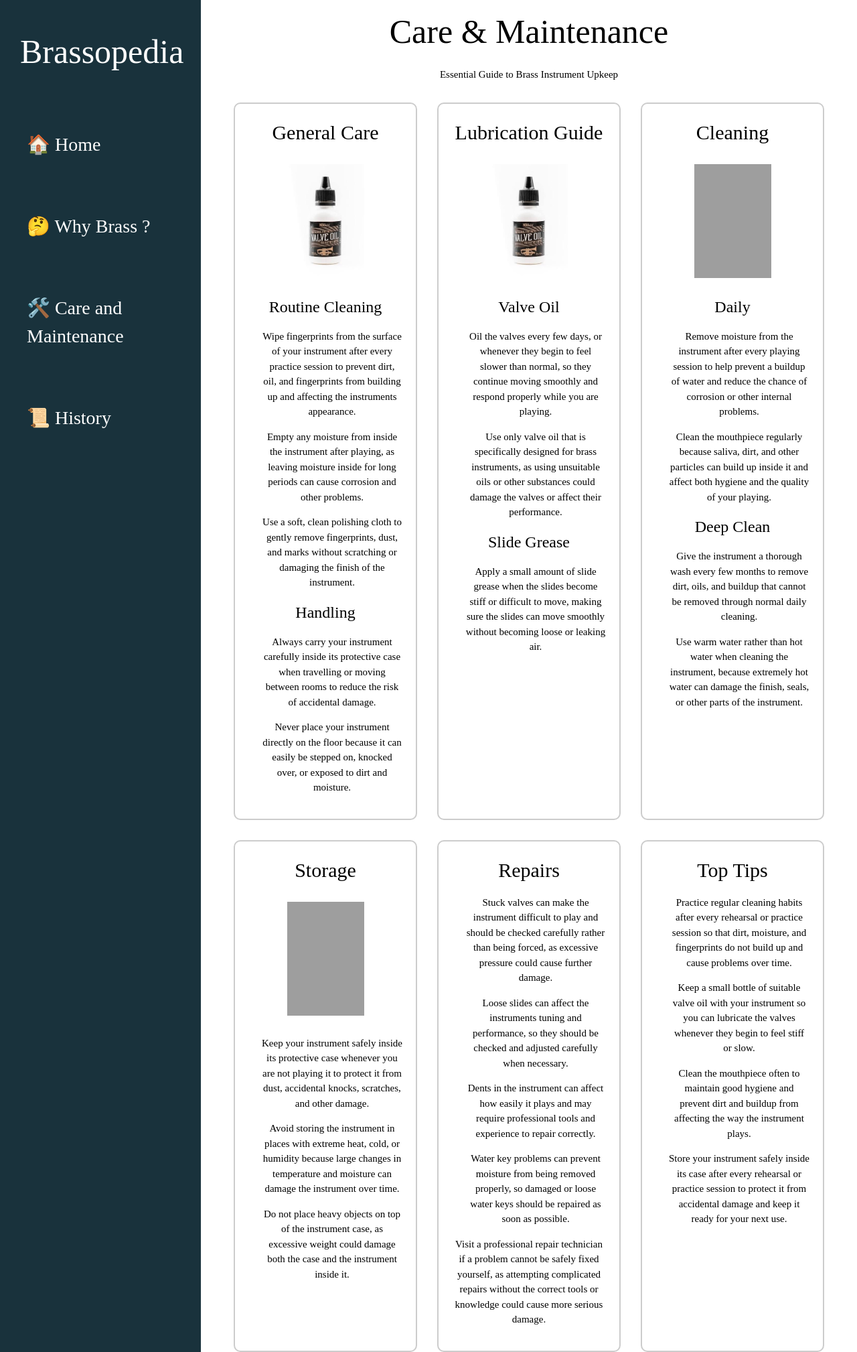
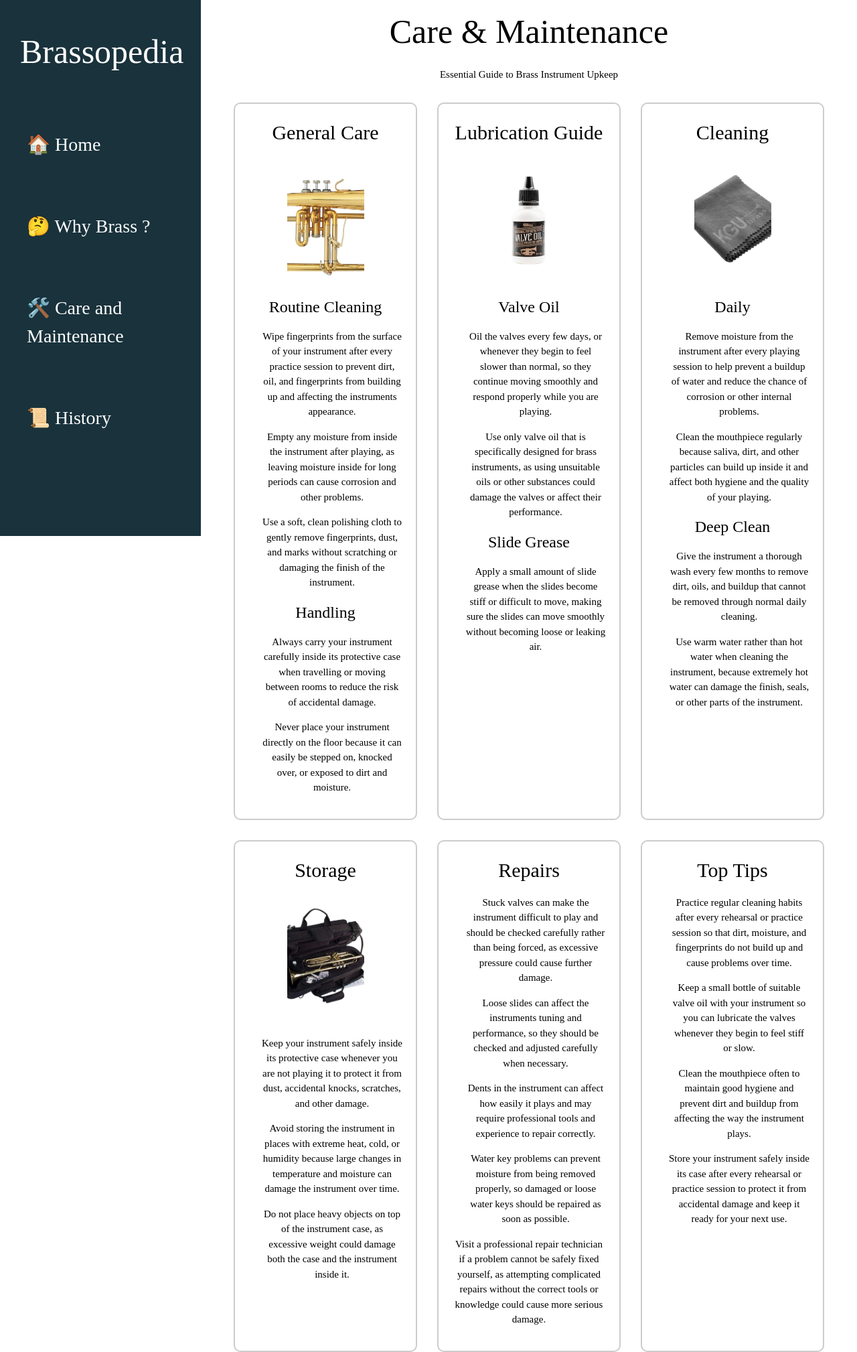
Before and after one commit to ijiesisthebest/brass12, a Flask app: page /care in a window 1280 px wide. Shown: the whole page at 67% size. Run offline with Flask 3, Linux system fonts and the light colour scheme; some web fonts are replaced; grey boxes are pictures that could not be loaded.

Commit message:
Added pictures to the C&M page and have improved the sidebar

```diff
--- a/static/style.css
+++ b/static/style.css
@@ -55,6 +55,10 @@ img{
 
     display: flex;
     flex-direction: column;
+
+    position:fixed;
+    top: 0;
+    left: 0;
 }
 
 .title {
@@ -73,6 +77,7 @@ img{
 
 .content {
     flex: 1;
+    margin-left: 300px;
 }
 
 .navbar .w3-button {
--- a/templates/care.html
+++ b/templates/care.html
@@ -13,8 +13,8 @@
         <!-- General Care -->
         <div class="care-card">
             <h2> General Care</h2>
-            <img src="{{ url_for('static', filename='valve oil.jpg') }}"
-                 alt="General brass instrument care">
+            <img src="{{ url_for('static', filename='flugel.png') }}"
+                 alt="instrument">
             <h3>Routine Cleaning</h3>
             <ul>
                 <p>Wipe fingerprints from the surface of your instrument after every practice session to prevent dirt, oil, and fingerprints from building up and affecting the instruments appearance.</p>
@@ -32,7 +32,7 @@
         <!-- Lubrication -->
         <div class="care-card">
             <h2> Lubrication Guide</h2>
-            <img src="{{ url_for('static', filename='valve oil.jpg') }}"
+            <img src="{{ url_for('static', filename='Oil.png') }}"
                  alt="Valve oil for brass instruments">
             <h3>Valve Oil</h3>
             <ul>
@@ -48,7 +48,7 @@
         <!-- Cleaning -->
         <div class="care-card">
             <h2> Cleaning</h2>
-            <img src="{{ url_for('static', filename='images/cleaning-kit.jpg') }}"
+            <img src="{{ url_for('static', filename='Cloth.png') }}"
                  alt="Brass instrument cleaning kit">
             <h3>Daily</h3>
             <ul>
@@ -65,7 +65,7 @@
         <!-- Storage -->
         <div class="care-card">
             <h2> Storage</h2>
-            <img src="{{ url_for('static', filename='images/case.jpg') }}"
+            <img src="{{ url_for('static', filename='Case.png') }}"
                  alt="Brass instrument case">
             <ul>
                 <p>Keep your instrument safely inside its protective case whenever you are not playing it to protect it from dust, accidental knocks, scratches, and other damage.</p>
```
Also changed, not shown: static/Case.png (renamed from static/products-trumpet-case-MX301CT-2-Photoroom.png), static/Cloth.png (renamed from static/images-Photoroom (1).png), static/Oil.png (renamed from static/images-Photoroom.png), static/flugel.png (added), static/valve oil.jpg (deleted).
